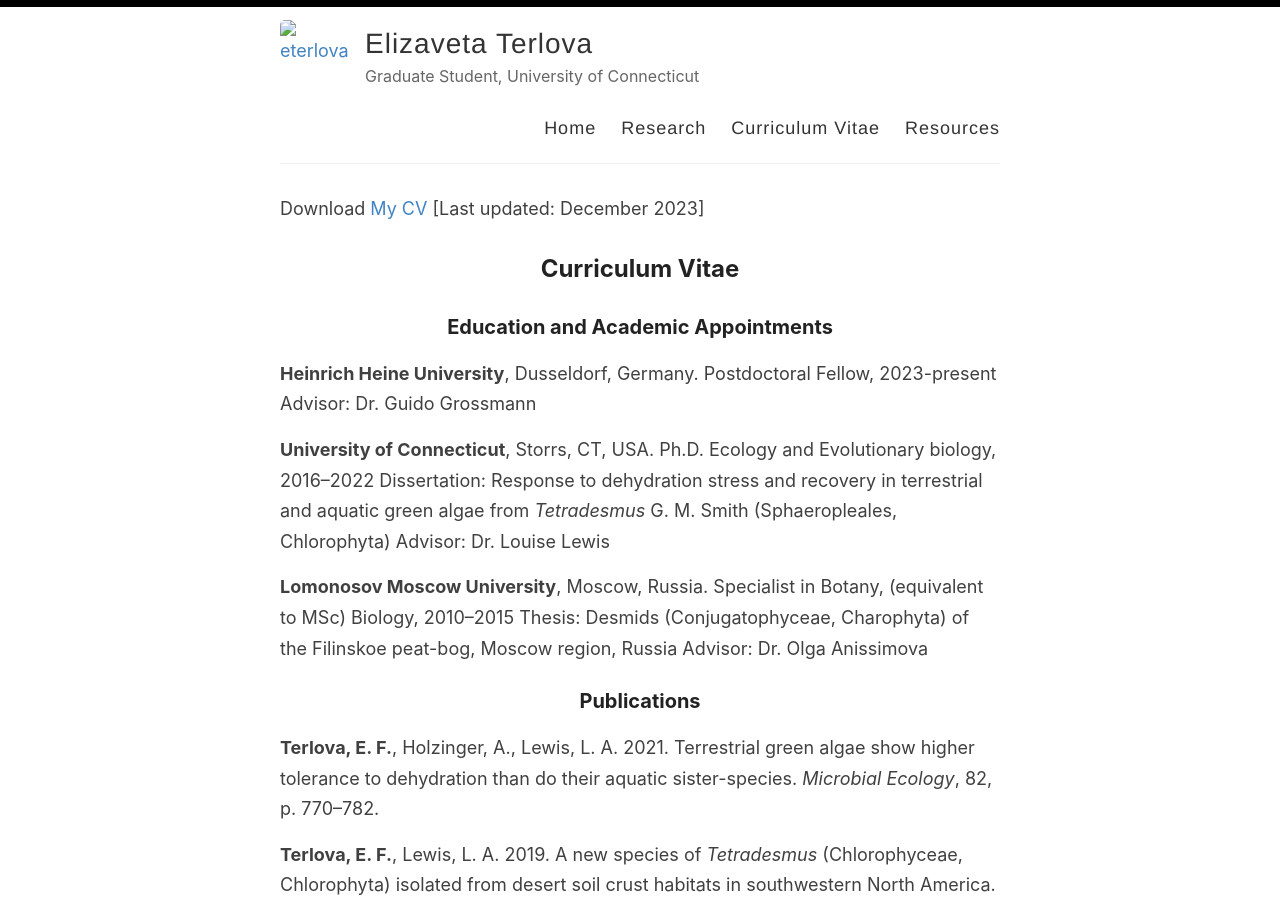
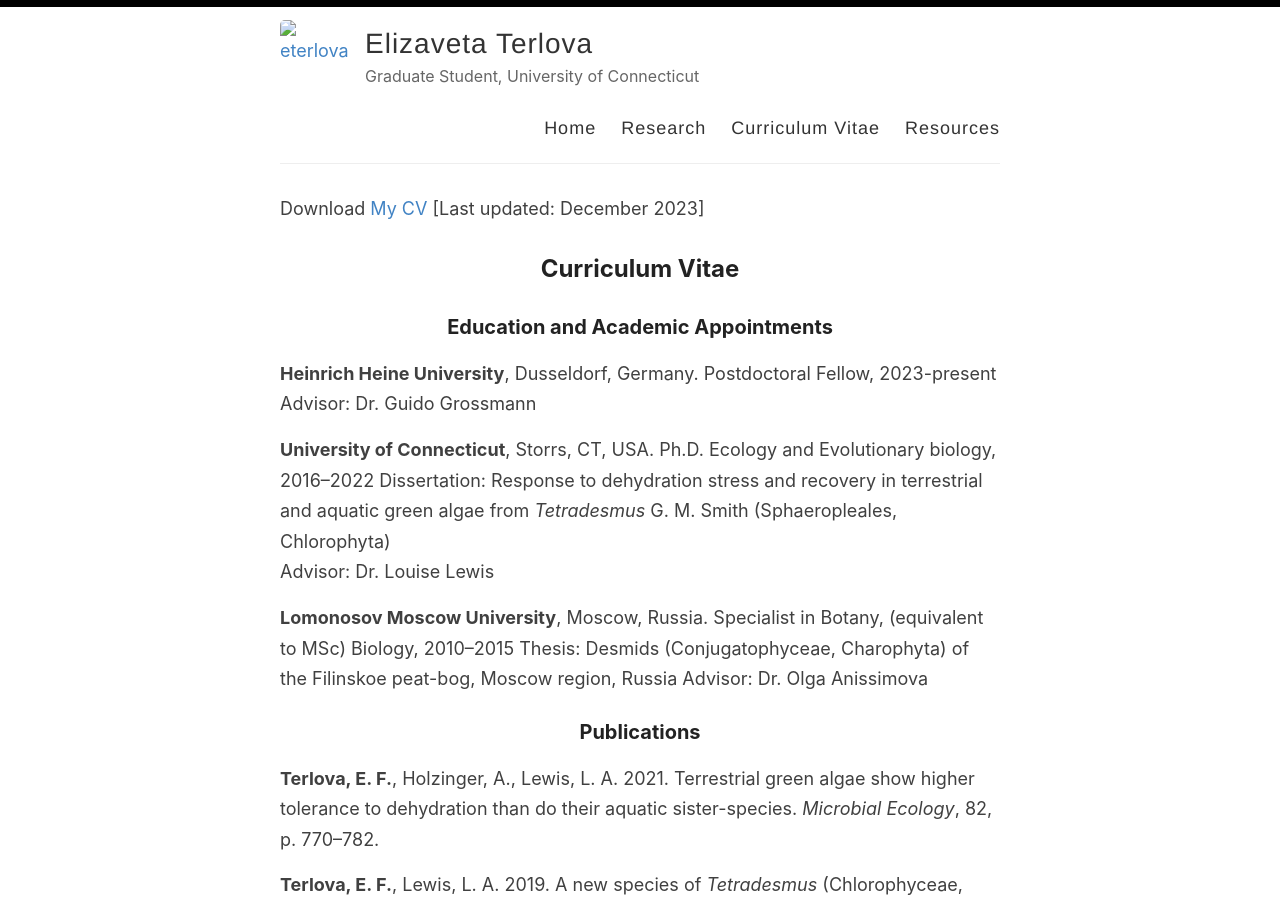
Before and after one commit to eterlova/eterlova.github.io, a Jekyll site: the page built from _pages/curriculum-vitae.md, in a window 1280 px wide and 900 px high. Built offline with Jekyll 4.4.1, drawn with Linux system fonts in a browser that asks for light colours.

```diff
--- a/_pages/curriculum-vitae.md
+++ b/_pages/curriculum-vitae.md
@@ -15,7 +15,7 @@ Advisor: Dr. Guido Grossmann
 
 **University of Connecticut**, Storrs, CT, USA.
 Ph.D. Ecology and Evolutionary biology, 2016–2022
-Dissertation: Response to dehydration stress and recovery in terrestrial and aquatic green algae from *Tetradesmus* G. M. Smith (Sphaeropleales, Chlorophyta)
+Dissertation: Response to dehydration stress and recovery in terrestrial and aquatic green algae from *Tetradesmus* G. M. Smith (Sphaeropleales, Chlorophyta)\\
 Advisor: Dr. Louise Lewis
 
 **Lomonosov Moscow University**, Moscow, Russia.
```
